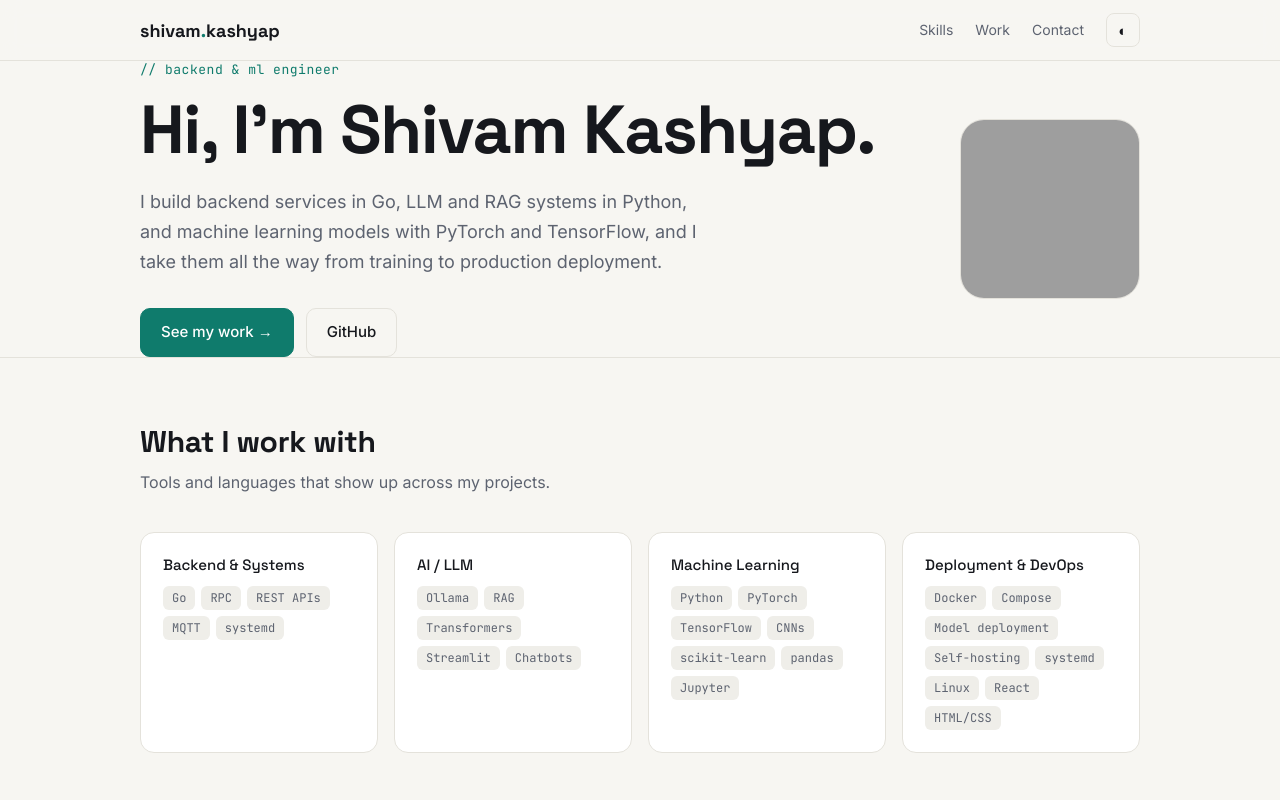
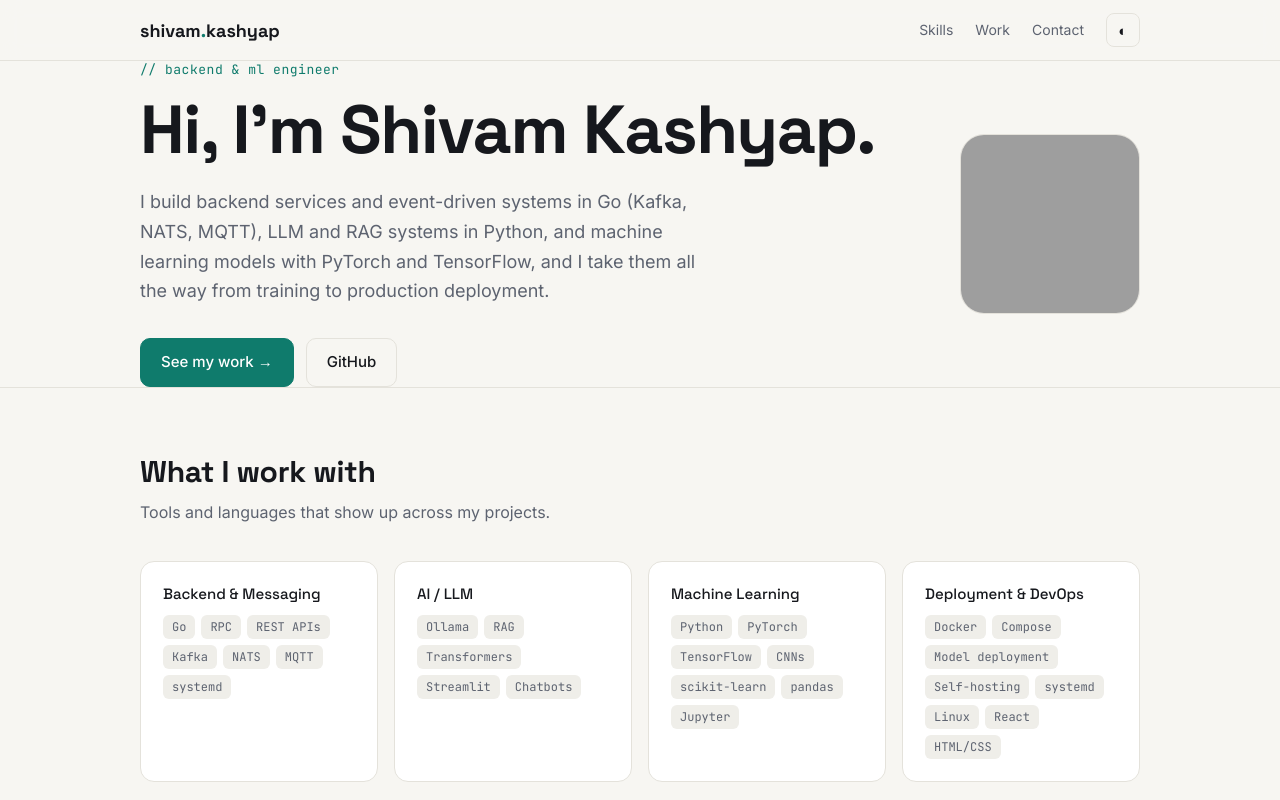
Before and after one commit to shivamkkas/shivamkkas.github.io, a plain HTML site: page index.html in a window 1280 px wide. Shown: the top 800 px of the page. Drawn offline with Linux system fonts and the light colour scheme; grey boxes are pictures that could not be loaded.

Commit message:
Add Kafka and NATS
Co-Authored-By: Claude Opus 5.5 <noreply@anthropic.com>

```diff
--- a/index.html
+++ b/index.html
@@ -101,7 +101,7 @@ footer{padding:32px 0;text-align:center;color:var(--muted);font-size:13px;border
     <div>
       <p class="eyebrow">// backend &amp; ml engineer</p>
       <h1>Hi, I'm Shivam Kashyap.</h1>
-      <p class="lede">I build backend services in Go, LLM and RAG systems in Python, and machine learning models with PyTorch and TensorFlow, and I take them all the way from training to production deployment.</p>
+      <p class="lede">I build backend services and event-driven systems in Go (Kafka, NATS, MQTT), LLM and RAG systems in Python, and machine learning models with PyTorch and TensorFlow, and I take them all the way from training to production deployment.</p>
       <div class="cta">
         <a class="btn primary" href="#work">See my work →</a>
         <a class="btn" href="https://github.com/shivamkkas" target="_blank" rel="noopener">GitHub</a>
@@ -115,7 +115,7 @@ footer{padding:32px 0;text-align:center;color:var(--muted);font-size:13px;border
   <h2>What I work with</h2>
   <p class="sub">Tools and languages that show up across my projects.</p>
   <div class="skills">
-    <div class="skill"><h3>Backend &amp; Systems</h3><div class="chips"><span class="chip">Go</span><span class="chip">RPC</span><span class="chip">REST APIs</span><span class="chip">MQTT</span><span class="chip">systemd</span></div></div>
+    <div class="skill"><h3>Backend &amp; Messaging</h3><div class="chips"><span class="chip">Go</span><span class="chip">RPC</span><span class="chip">REST APIs</span><span class="chip">Kafka</span><span class="chip">NATS</span><span class="chip">MQTT</span><span class="chip">systemd</span></div></div>
     <div class="skill"><h3>AI / LLM</h3><div class="chips"><span class="chip">Ollama</span><span class="chip">RAG</span><span class="chip">Transformers</span><span class="chip">Streamlit</span><span class="chip">Chatbots</span></div></div>
     <div class="skill"><h3>Machine Learning</h3><div class="chips"><span class="chip">Python</span><span class="chip">PyTorch</span><span class="chip">TensorFlow</span><span class="chip">CNNs</span><span class="chip">scikit-learn</span><span class="chip">pandas</span><span class="chip">Jupyter</span></div></div>
     <div class="skill"><h3>Deployment &amp; DevOps</h3><div class="chips"><span class="chip">Docker</span><span class="chip">Compose</span><span class="chip">Model deployment</span><span class="chip">Self-hosting</span><span class="chip">systemd</span><span class="chip">Linux</span><span class="chip">React</span><span class="chip">HTML/CSS</span></div></div>
```
